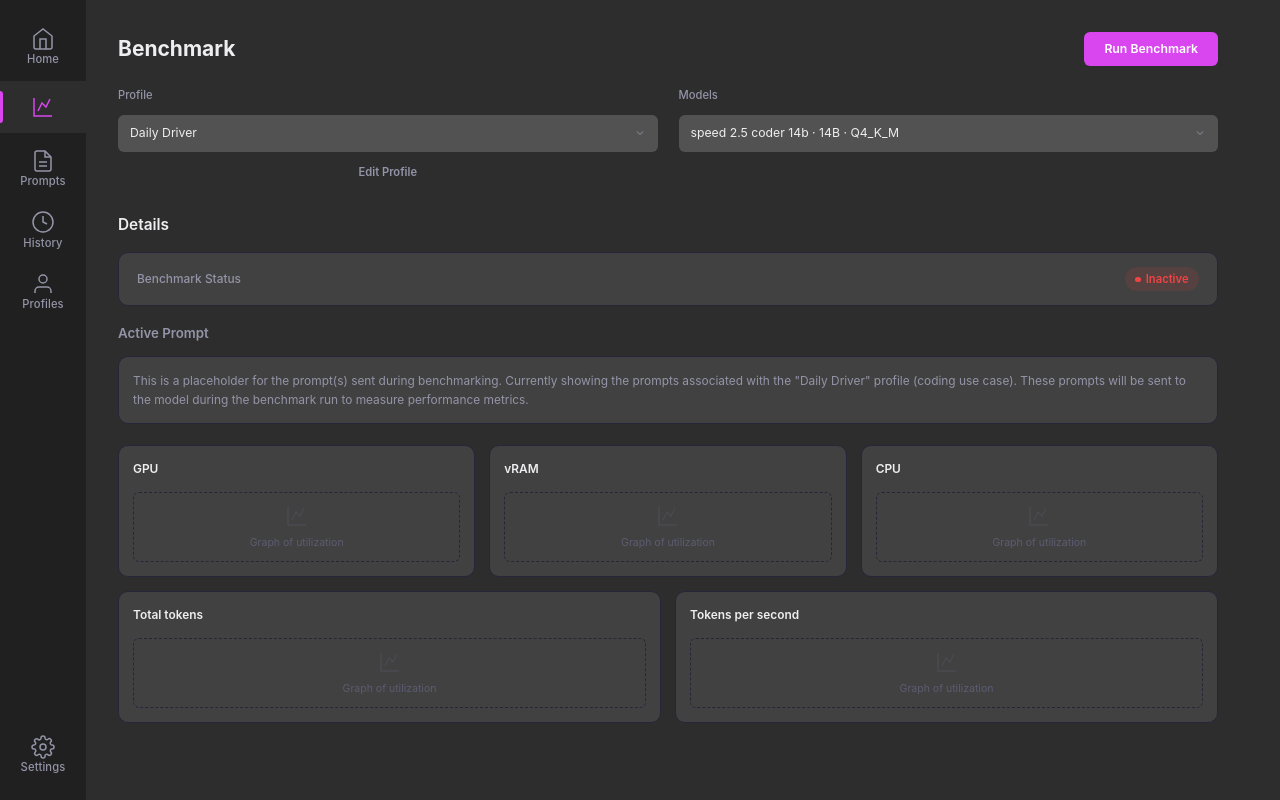
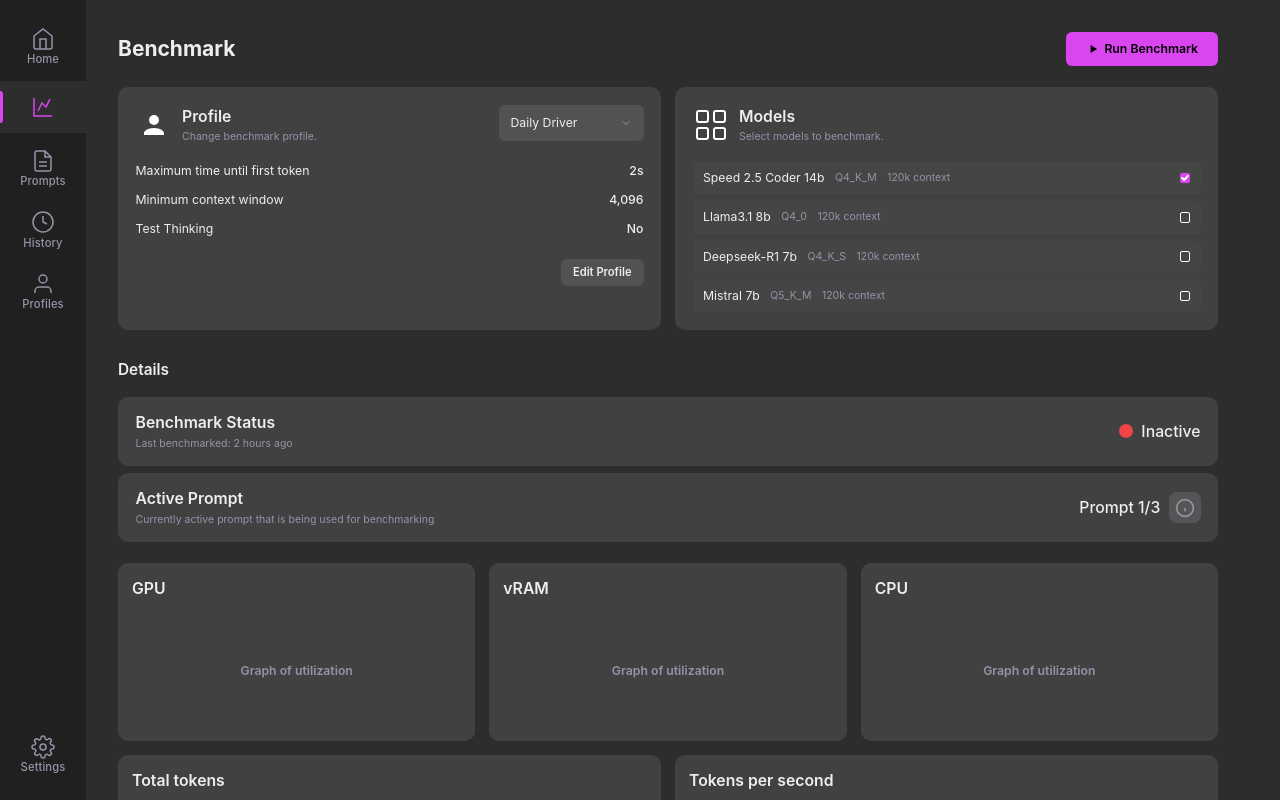
Before and after one commit to caasion/local-bench, a React (Vite) app: page / in a window 1280 px wide. Both pictures are taken after a click on the button "Benchmark". Built offline with nearby package versions, Linux system fonts and the light colour scheme.

Commit message:
feat: Update benchmark page

```diff
--- a/src/BenchmarkPage.tsx
+++ b/src/BenchmarkPage.tsx
@@ -1,35 +1,63 @@
 import { useState } from "react";
-import { MOCK_MODELS, MOCK_PROFILES } from "./mockData";
+import { MOCK_MODELS, MOCK_PROFILES, MOCK_PROMPTS } from "./mockData";
 
 export function BenchmarkPage() {
   const [selectedProfileId, setSelectedProfileId] = useState<number>(MOCK_PROFILES[0].id);
-  const [selectedModel, setSelectedModel] = useState<string>(MOCK_MODELS[0].name);
+  const [selectedModels, setSelectedModels] = useState<Set<string>>(new Set([MOCK_MODELS[0].name]));
   const [isRunning, setIsRunning] = useState(false);
 
-  const selectedProfile = MOCK_PROFILES.find((p) => p.id === selectedProfileId);
+  const selectedProfile = MOCK_PROFILES.find((p) => p.id === selectedProfileId)!;
+  const profilePrompts = MOCK_PROMPTS.filter((p) => p.use_case_tag === selectedProfile.use_case_tag);
+
   const handleRun = () => {
     setIsRunning(true);
     setTimeout(() => setIsRunning(false), 3000);
   };
 
+  const toggleModel = (name: string) => {
+    setSelectedModels((prev) => {
+      const next = new Set(prev);
+      if (next.has(name)) next.delete(name);
+      else next.add(name);
+      return next;
+    });
+  };
+
   return (
     <div className="page">
+      {/* Header */}
       <div className="flex items-center justify-between mb-6">
         <h1 className="page__title" style={{ marginBottom: 0 }}>Benchmark</h1>
         <button
           className="btn btn--primary"
+          style={{ color: "#000" }}
           onClick={handleRun}
           disabled={isRunning}
         >
+          <svg width="14" height="14" viewBox="0 0 24 24" fill="currentColor">
+            <path d="M8 5v14l11-7z" />
+          </svg>
           {isRunning ? "Running..." : "Run Benchmark"}
         </button>
       </div>
 
-      <div className="grid grid-cols-2 gap-6 mb-2">
-        <div className="flex flex-col gap-2">
-          <label className="selector-label">Profile</label>
+      {/* Profile + Models cards */}
+      <div className="grid grid-cols-2 gap-4 mb-4">
+        {/* Profile card */}
+        <div className="bg-[var(--bg-card)] rounded-[var(--radius-md)] overflow-hidden p-5">
+          <div className="flex items-start justify-between mb-5">
+            <div className="flex items-center gap-3">
+              <svg width="36" height="36" viewBox="0 0 36 36" fill="white" xmlns="http://www.w3.org/2000/svg">
+                <path d="M18 8a5 5 0 1 0 0 10 5 5 0 0 0 0-10zM18 21c-6.667 0-10 3.333-10 5v2h20v-2c0-1.667-3.333-5-10-5z"/>
+              </svg>
+              <div>
+                <div className="text-[1.125rem] font-semibold text-[var(--text-primary)]">Profile</div>
+                <div className="text-[0.75rem] text-[var(--text-secondary)]">Change benchmark profile.</div>
+              </div>
+            </div>
             <select
               className="selector-dropdown"
+              style={{ width: "auto", minWidth: 140 }}
               value={selectedProfileId}
               onChange={(e) => setSelectedProfileId(Number(e.target.value))}
               disabled={isRunning}
@@ -38,54 +66,128 @@ export function BenchmarkPage() {
                 <option key={p.id} value={p.id}>{p.name}</option>
               ))}
             </select>
-          <button className="btn btn--ghost btn--sm">Edit Profile</button>
           </div>
-        <div className="flex flex-col gap-2">
-          <label className="selector-label">Models</label>
-          <select
-            className="selector-dropdown"
-            value={selectedModel}
-            onChange={(e) => setSelectedModel(e.target.value)}
-            disabled={isRunning}
-          >
-            {MOCK_MODELS.map((m) => (
-              <option key={m.name} value={m.name}>
-                {m.name} · {m.parameters} · {m.quantization}
-              </option>
-            ))}
-          </select>
+
+          <div className="flex flex-col gap-3 mb-6">
+            <ProfileRow
+              label="Maximum time until first token"
+              value={selectedProfile.max_ttft_seconds != null ? `${selectedProfile.max_ttft_seconds}s` : "—"}
+            />
+            <ProfileRow
+              label="Minimum context window"
+              value={selectedProfile.min_context_window?.toLocaleString() ?? "—"}
+            />
+            <ProfileRow
+              label="Test Thinking"
+              value={selectedProfile.use_case_tag === "reasoning" ? "Yes" : "No"}
+            />
+          </div>
+
+          <div className="flex justify-end">
+            <button className="btn btn--secondary btn--sm">Edit Profile</button>
           </div>
         </div>
 
+        {/* Models card */}
+        <div className="bg-[var(--bg-card)] rounded-[var(--radius-md)] overflow-hidden p-5">
+          <div className="flex items-center gap-3 mb-5">
+            <svg width="36" height="36" viewBox="0 0 36 36" fill="none" stroke="white" strokeWidth="2" xmlns="http://www.w3.org/2000/svg">
+              <rect x="4" y="4" width="11" height="11" rx="2" />
+              <rect x="21" y="4" width="11" height="11" rx="2" />
+              <rect x="4" y="21" width="11" height="11" rx="2" />
+              <rect x="21" y="21" width="11" height="11" rx="2" />
+            </svg>
+            <div>
+              <div className="text-[1.125rem] font-semibold text-[var(--text-primary)]">Models</div>
+              <div className="text-[0.75rem] text-[var(--text-secondary)]">Select models to benchmark.</div>
+            </div>
+          </div>
+
+          <div className="flex flex-col gap-2">
+            {MOCK_MODELS.map((m) => {
+              const checked = selectedModels.has(m.name);
+              return (
+                <label
+                  key={m.name}
+                  className="flex items-center justify-between px-3 py-2 rounded-[4px] bg-[#454545] cursor-pointer"
+                >
+                  <div className="flex items-center gap-3">
+                    <span className="text-[0.875rem] text-[var(--text-primary)] capitalize">{m.name}</span>
+                    <span className="text-[0.75rem] text-[var(--text-secondary)]">{m.quantization}</span>
+                    <span className="text-[0.75rem] text-[var(--text-secondary)]">120k context</span>
+                  </div>
+                  <div
+                    className={[
+                      "w-3 h-3 rounded-[2px] flex items-center justify-center flex-shrink-0 transition-colors",
+                      checked
+                        ? "bg-[var(--accent)]"
+                        : "border border-white",
+                    ].join(" ")}
+                    onClick={() => !isRunning && toggleModel(m.name)}
+                  >
+                    {checked && (
+                      <svg width="8" height="8" viewBox="0 0 10 10" fill="none" stroke="white" strokeWidth="2.5" strokeLinecap="round" strokeLinejoin="round">
+                        <path d="M1.5 5l2.5 2.5 4.5-5" />
+                      </svg>
+                    )}
+                  </div>
+                </label>
+              );
+            })}
+          </div>
+        </div>
+      </div>
+
+      {/* Details section */}
       <h2 className="section-heading">Details</h2>
 
-      <div className="flex items-center gap-3 mb-5 px-[18px] py-[14px] bg-[var(--bg-card)] border border-[var(--border)] rounded-[var(--radius-md)]">
-        <span className="text-[0.85rem] font-medium text-[var(--text-secondary)] flex-1">Benchmark Status</span>
+      <div className="flex flex-col gap-2 mb-6">
+        {/* Benchmark Status */}
+        <div className="flex items-center justify-between px-5 py-4 bg-[var(--bg-card)] rounded-[var(--radius-md)]">
+          <div>
+            <div className="text-[1.125rem] font-semibold text-[var(--text-primary)]">Benchmark Status</div>
+            <div className="text-[0.75rem] text-[var(--text-secondary)] mt-0.5">Last benchmarked: 2 hours ago</div>
+          </div>
+          <div className="flex items-center gap-2.5">
             <span className={[
-          "inline-flex items-center gap-1.5 text-[0.8rem] font-semibold px-3 py-1 rounded-full",
-          isRunning
-            ? "bg-[rgba(34,197,94,0.12)] text-[var(--success)]"
-            : "bg-[var(--danger-muted)] text-[var(--danger)]",
-        ].join(" ")}>
-          <span className="w-1.5 h-1.5 rounded-full bg-current" />
+              "w-4 h-4 rounded-full flex-shrink-0",
+              isRunning ? "bg-[var(--success)]" : "bg-[var(--danger)]",
+            ].join(" ")} />
+            <span className="text-[1.125rem] font-medium text-[var(--text-primary)]">
               {isRunning ? "Running" : "Inactive"}
             </span>
           </div>
+        </div>
 
-      <div className="mb-6">
-        <h3 className="subsection-heading">Active Prompt</h3>
-        <div className="p-4 bg-[var(--bg-card)] border border-[var(--border)] rounded-[var(--radius-md)] text-[var(--text-secondary)] text-[0.85rem] leading-relaxed">
-          This is a placeholder for the prompt(s) sent during benchmarking. Currently showing the prompts associated with the "{selectedProfile?.name}" profile ({selectedProfile?.use_case_tag} use case). These prompts will be sent to the model during the benchmark run to measure performance metrics.
+        {/* Active Prompt */}
+        <div className="flex items-center justify-between px-5 py-4 bg-[var(--bg-card)] rounded-[var(--radius-md)]">
+          <div>
+            <div className="text-[1.125rem] font-semibold text-[var(--text-primary)]">Active Prompt</div>
+            <div className="text-[0.75rem] text-[var(--text-secondary)] mt-0.5">Currently active prompt that is being used for benchmarking</div>
+          </div>
+          <div className="flex items-center gap-2.5">
+            <span className="text-[1.125rem] font-medium text-[var(--text-primary)]">
+              Prompt 1/{profilePrompts.length || 1}
+            </span>
+            <button className="w-9 h-9 rounded-[8px] bg-[#555555] flex items-center justify-center text-[var(--text-secondary)] hover:text-[var(--text-primary)] transition-colors flex-shrink-0">
+              <svg width="20" height="20" viewBox="0 0 24 24" fill="none" stroke="currentColor" strokeWidth="2">
+                <circle cx="12" cy="12" r="10" />
+                <path d="M12 16v-4m0-4h.01" />
+              </svg>
+            </button>
+          </div>
         </div>
       </div>
 
+      {/* Metric cards - top row */}
       <div className="grid grid-cols-3 gap-4 mb-4">
         {["GPU", "vRAM", "CPU"].map((title) => (
           <MetricCard key={title} title={title} />
         ))}
       </div>
 
-      <div className="grid grid-cols-2 gap-4 mb-4">
+      {/* Metric cards - bottom row */}
+      <div className="grid grid-cols-2 gap-4">
         {["Total tokens", "Tokens per second"].map((title) => (
           <MetricCard key={title} title={title} />
         ))}
@@ -94,15 +196,21 @@ export function BenchmarkPage() {
   );
 }
 
+function ProfileRow({ label, value }: { label: string; value: string }) {
+  return (
+    <div className="flex items-center justify-between text-[0.875rem]">
+      <span className="text-[var(--text-primary)]">{label}</span>
+      <span className="text-[var(--text-primary)] font-medium">{value}</span>
+    </div>
+  );
+}
+
 function MetricCard({ title }: { title: string }) {
   return (
-    <div className="bg-[var(--bg-card)] border border-[var(--border)] rounded-[var(--radius-md)] p-4">
-      <h4 className="text-[0.85rem] font-semibold text-[var(--text-primary)] mb-4">{title}</h4>
-      <div className="h-20 flex flex-col items-center justify-center gap-2 text-[var(--text-muted)] text-[0.75rem] border border-dashed border-[var(--border)] rounded-[var(--radius-sm)]">
-        <svg width="24" height="24" viewBox="0 0 24 24" fill="none" stroke="currentColor" strokeWidth="1.5" opacity="0.3">
-          <path d="M3 3v18h18" /><path d="M7 16l4-8 4 4 4-8" />
-        </svg>
-        <span>Graph of utilization</span>
+    <div className="bg-[var(--bg-card)] rounded-[var(--radius-md)] p-4">
+      <h4 className="text-[1.125rem] font-semibold text-[var(--text-primary)] mb-4">{title}</h4>
+      <div className="h-32 flex items-center justify-center text-[var(--text-secondary)] text-[0.875rem] font-semibold">
+        Graph of utilization
       </div>
     </div>
   );
```
Lines whose indentation alone changed are shown as unchanged.
